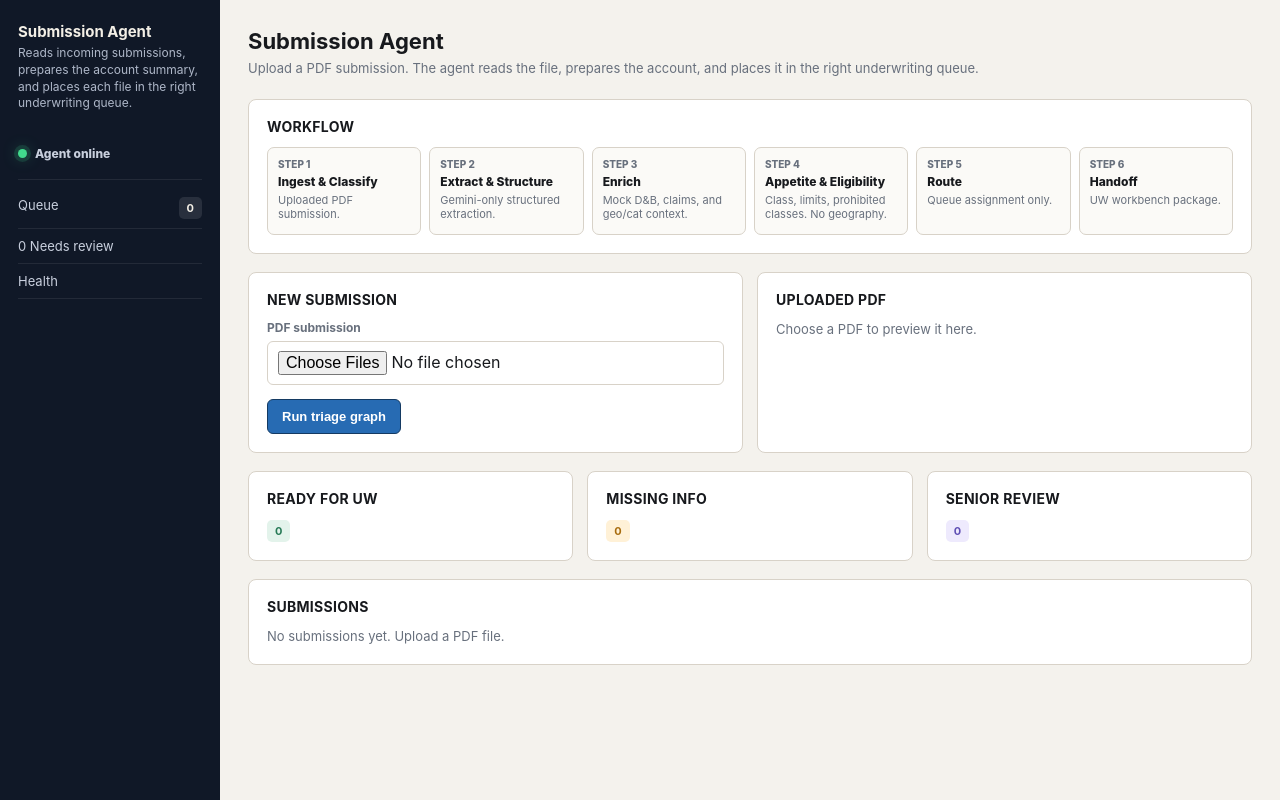
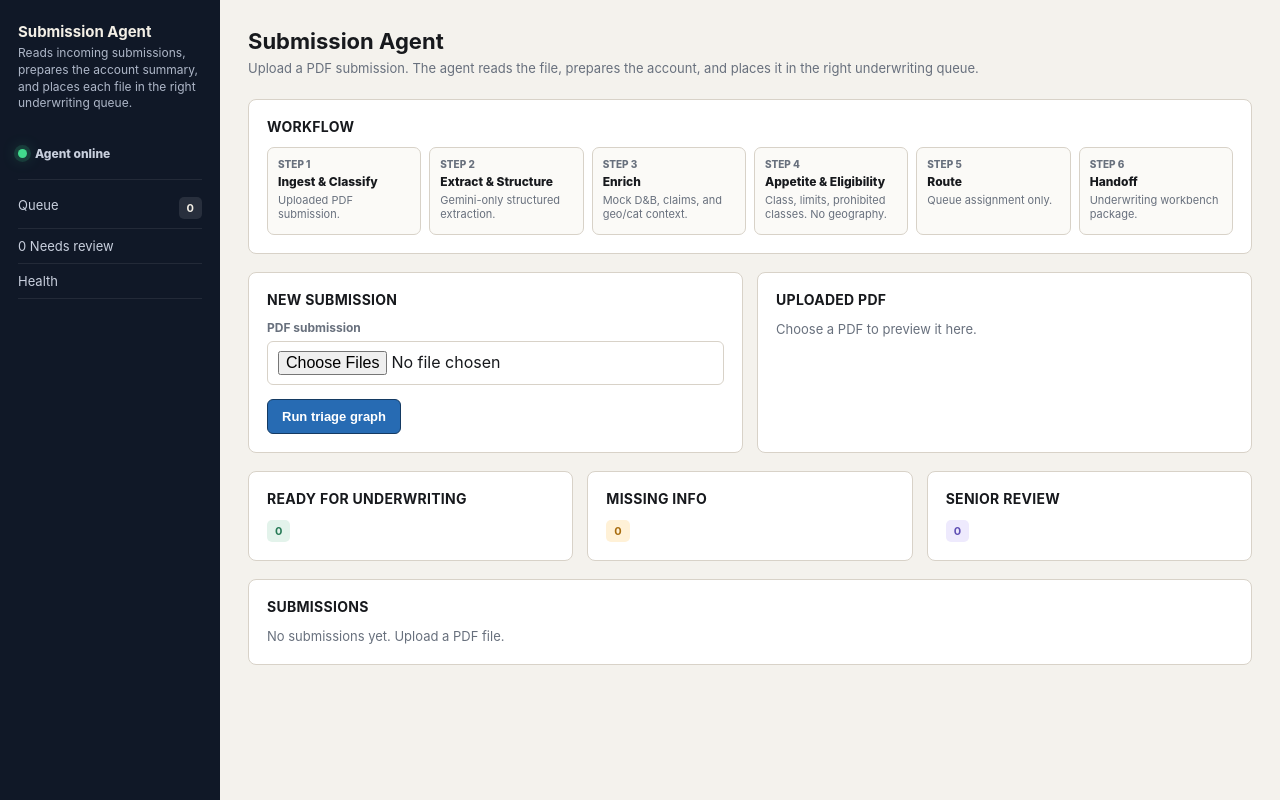
Before and after one commit to jayesh2810/submission-triage-agentt, a FastAPI app: page / in a window 1280 px wide. Run offline with FastAPI, Linux system fonts and the light colour scheme.

Commit message:
Rename visible UW labels to Underwriting on homepage
Co-Authored-By: Claude Opus 4.8 (1M context) <noreply@anthropic.com>

```diff
--- a/templates/queue.html
+++ b/templates/queue.html
@@ -16,7 +16,7 @@
     <div class="step" data-step="3"><div class="num">STEP 3</div><div class="title">Enrich</div><div class="desc">Mock D&B, claims, and geo/cat context.</div></div>
     <div class="step" data-step="4"><div class="num">STEP 4</div><div class="title">Appetite & Eligibility</div><div class="desc">Class, limits, prohibited classes. No geography.</div></div>
     <div class="step" data-step="5"><div class="num">STEP 5</div><div class="title">Route</div><div class="desc">Queue assignment only.</div></div>
-    <div class="step" data-step="6"><div class="num">STEP 6</div><div class="title">Handoff</div><div class="desc">UW workbench package.</div></div>
+    <div class="step" data-step="6"><div class="num">STEP 6</div><div class="title">Handoff</div><div class="desc">Underwriting workbench package.</div></div>
   </div>
   <div class="workflow-live" id="workflow-live" hidden>
     <div class="workflow-bar"><span id="workflow-bar-fill"></span></div>
@@ -51,7 +51,7 @@
 </div>
 
 <div class="grid three">
-  <div class="panel"><h3>Ready for UW</h3><div class="badge ready_for_uw">{{ counts.ready_for_uw }}</div></div>
+  <div class="panel"><h3>Ready for Underwriting</h3><div class="badge ready_for_uw">{{ counts.ready_for_uw }}</div></div>
   <div class="panel"><h3>Missing info</h3><div class="badge missing_info">{{ counts.missing_info }}</div></div>
   <div class="panel"><h3>Senior review</h3><div class="badge senior_uw_review">{{ counts.senior_uw_review }}</div></div>
 </div>
```
